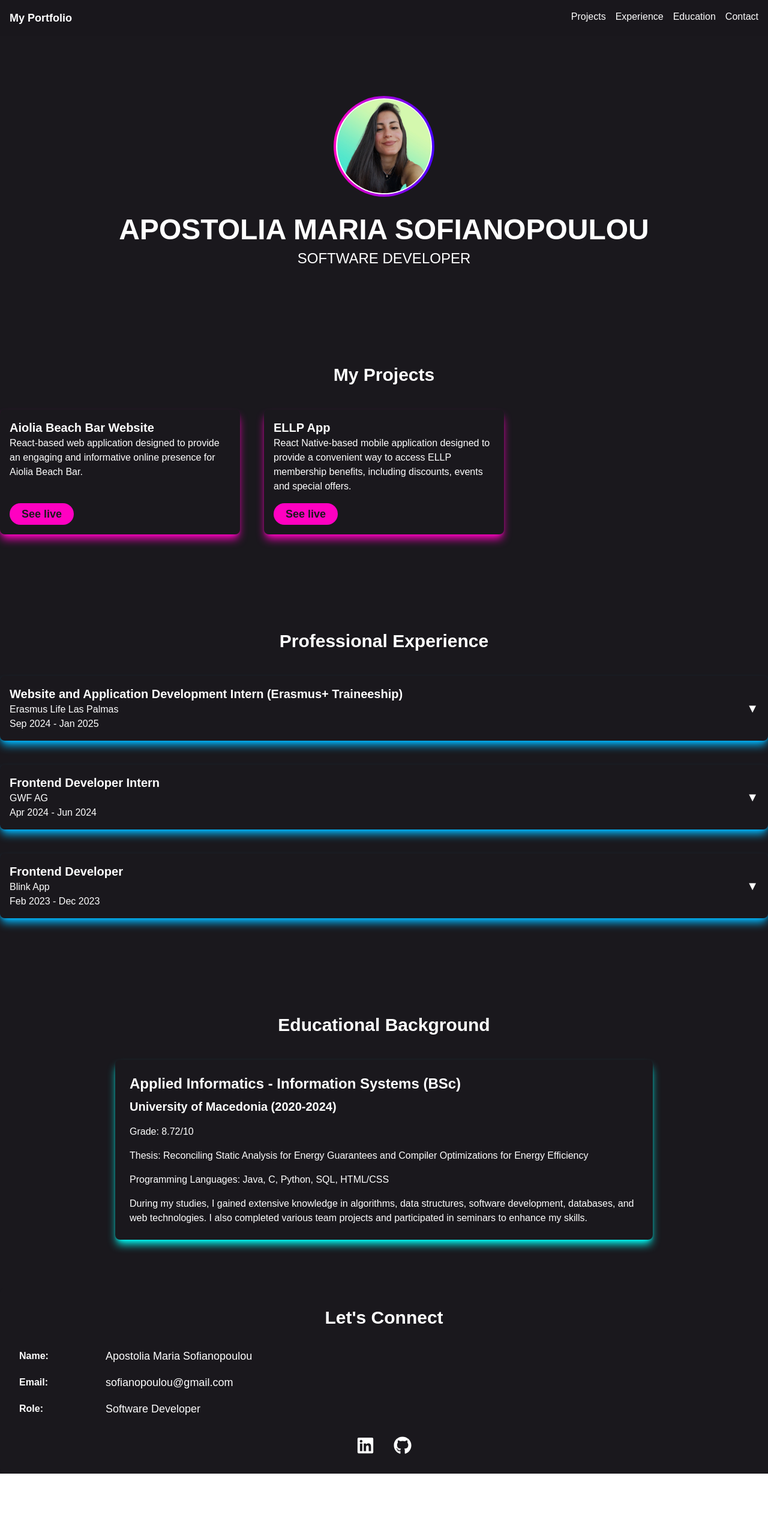
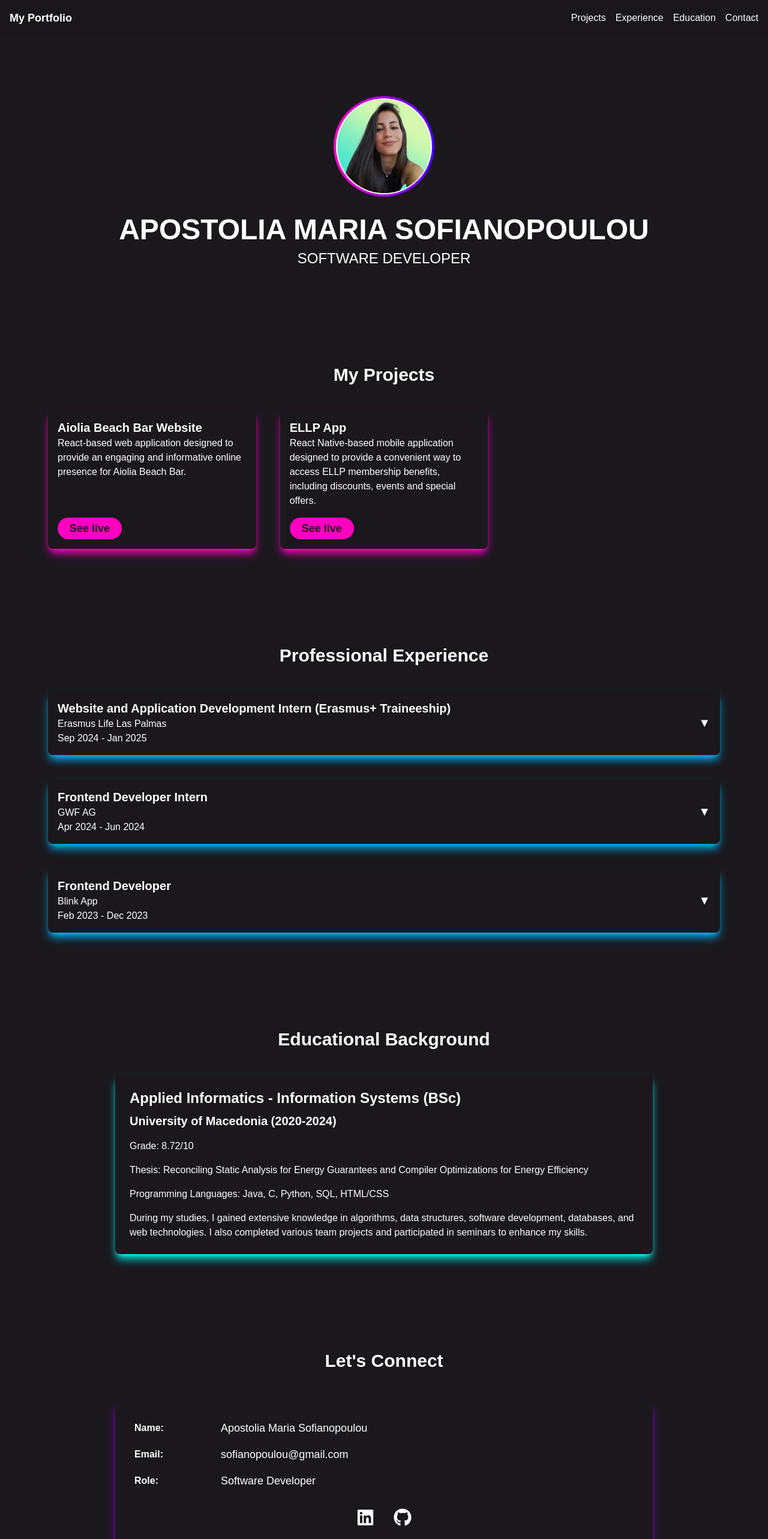
Before and after one commit to Sofianopoulou/portfolio, a React (Create React App) app: page / in a window 1280 px wide. Shown: the top 2566 px of the page at 60% size. Before the commit the page ends 2457 px from the top, so only its background shows below. Built offline with nearby package versions, Linux system fonts and the light colour scheme.

Commit message:
ui: add animation

```diff
--- a/package.json
+++ b/package.json
@@ -10,6 +10,7 @@
     "@types/node": "^22.10.1",
     "@types/react": "^18.3.12",
     "@types/react-dom": "^18.3.1",
+    "framer-motion": "^11.13.1",
     "react": "^18.3.1",
     "react-dom": "^18.3.1",
     "react-icons": "^5.4.0",
--- a/src/components/Contact.tsx
+++ b/src/components/Contact.tsx
@@ -1,13 +1,26 @@
 import { FaLinkedin, FaGithub } from "react-icons/fa";
+import { motion } from "framer-motion";
 
 const Contact = () => {
   return (
-    <div
-      id="contact"
-      className="bg-background text-white p-8 rounded-lg shadow-lg space-y-8"
+    <section id="contact" className="py-20 text-white">
+      <motion.h2
+        className="text-3xl font-semibold text-center mb-12"
+        initial={{ opacity: 0, y: 20 }}
+        whileInView={{ opacity: 1, y: 0 }}
+        transition={{ duration: 1, ease: "easeOut", delay: 0.2 }}
+        viewport={{ once: true }}
       >
-      <h2 className="text-3xl font-semibold text-center mb-6">Let's Connect</h2>
+        Let's Connect
+      </motion.h2>
 
+      <motion.div
+        className="max-w-4xl mx-auto p-8 rounded-lg shadow-lg shadow-purple space-y-8"
+        initial={{ opacity: 0, y: 20 }}
+        whileInView={{ opacity: 1, y: 0 }}
+        transition={{ duration: 1, ease: "easeOut", delay: 0.4 }}
+        viewport={{ once: true }}
+      >
         <div className="space-y-4">
           <div className="flex items-center space-x-4">
             <span className="font-semibold w-32">Name:</span>
@@ -24,22 +37,29 @@ const Contact = () => {
         </div>
 
         <div className="flex justify-center space-x-8 mt-8">
-        <a
+          <motion.a
             href="https://www.linkedin.com/in/apostolia-sofianopoulou/"
             target="_blank"
             rel="noopener noreferrer"
+            className="text-3xl hover:text-purple transition duration-300"
+            whileHover={{ scale: 1.1 }}
+            whileTap={{ scale: 0.9 }}
           >
-          <FaLinkedin className="text-3xl hover:text-light-blue transition duration-300" />
-        </a>
-        <a
+            <FaLinkedin />
+          </motion.a>
+          <motion.a
             href="https://github.com/Sofianopoulou"
             target="_blank"
             rel="noopener noreferrer"
+            className="text-3xl hover:text-purple transition duration-300"
+            whileHover={{ scale: 1.1 }}
+            whileTap={{ scale: 0.9 }}
           >
-          <FaGithub className="text-3xl hover:text-light-blue transition duration-300" />
-        </a>
+            <FaGithub />
+          </motion.a>
         </div>
-    </div>
+      </motion.div>
+    </section>
   );
 };
 
--- a/src/components/EducationalSection.tsx
+++ b/src/components/EducationalSection.tsx
@@ -1,12 +1,26 @@
-import React from "react";
+import { motion } from "framer-motion";
 
 const EducationalSection = () => {
   return (
     <section id="education" className="py-20 bg-gray-200">
-      <h2 className="text-3xl text-center mb-10 text-white font-semibold">
+      <div className="px-4 md:px-12 lg:px-20">
+        <motion.h2
+          className="text-3xl text-center mb-10 text-white font-semibold"
+          initial={{ opacity: 0, y: 20 }}
+          whileInView={{ opacity: 1, y: 0 }}
+          transition={{ duration: 1, ease: "easeOut", delay: 0.2 }}
+          viewport={{ once: true }}
+        >
           Educational Background
-      </h2>
-      <div className="max-w-4xl mx-auto bg-background p-6 shadow-tirquoise shadow-lg rounded-lg hover:shadow-xl transition text-white">
+        </motion.h2>
+
+        <motion.div
+          className="max-w-4xl mx-auto bg-background p-6 shadow-tirquoise shadow-lg rounded-lg hover:shadow-xl transition text-white"
+          initial={{ opacity: 0, y: 20 }}
+          whileInView={{ opacity: 1, y: 0 }}
+          transition={{ duration: 1, ease: "easeOut", delay: 0.4 }}
+          viewport={{ once: true }}
+        >
           <h3 className="text-2xl font-bold mb-2">
             Applied Informatics - Information Systems (BSc)
           </h3>
@@ -21,7 +35,8 @@ const EducationalSection = () => {
             Guarantees and Compiler Optimizations for Energy Efficiency
           </p>
           <p className="mb-4">
-          <strong>Programming Languages:</strong> Java, C, Python, SQL, HTML/CSS
+            <strong>Programming Languages:</strong> Java, C, Python, SQL,
+            HTML/CSS
           </p>
           <p>
             During my studies, I gained extensive knowledge in algorithms, data
@@ -29,6 +44,7 @@ const EducationalSection = () => {
             also completed various team projects and participated in seminars to
             enhance my skills.
           </p>
+        </motion.div>
       </div>
     </section>
   );
--- a/src/components/ExperienceCard.tsx
+++ b/src/components/ExperienceCard.tsx
@@ -1,5 +1,6 @@
 import React, { useState } from "react";
 import { FaMapMarkerAlt } from "react-icons/fa";
+import { motion } from "framer-motion";
 
 interface ExperienceProps {
   company: string;
@@ -23,6 +24,13 @@ const ExperienceCard: React.FC<ExperienceProps> = ({
   const toggleExpand = () => setIsExpanded((prev) => !prev);
 
   return (
+    <motion.div
+      className="px-4 md:px-12 lg:px-20"
+      initial={{ opacity: 0, y: 20 }}
+      whileInView={{ opacity: 1, y: 0 }}
+      transition={{ duration: 1, ease: "easeOut" }}
+      viewport={{ once: true }}
+    >
       <div className="bg-background text-white p-4 shadow-lg shadow-light-blue rounded-lg hover:shadow-xl transition">
         <div
           className="flex justify-between items-center cursor-pointer"
@@ -39,7 +47,8 @@ const ExperienceCard: React.FC<ExperienceProps> = ({
         {isExpanded && (
           <div className="mt-4 space-y-4">
             <div className="flex items-center">
-            <FaMapMarkerAlt className="text-pink-500 mr-2" /> <p>{location}</p>
+              <FaMapMarkerAlt className="text-pink-500 mr-2" />{" "}
+              <p>{location}</p>
             </div>
             <p>{description}</p>
             <div>
@@ -58,6 +67,7 @@ const ExperienceCard: React.FC<ExperienceProps> = ({
           </div>
         )}
       </div>
+    </motion.div>
   );
 };
 
--- a/src/components/ExperienceSection.tsx
+++ b/src/components/ExperienceSection.tsx
@@ -1,12 +1,26 @@
+import { motion } from "framer-motion";
 import ExperienceCard from "./ExperienceCard";
 
 const ExperienceSection = () => {
   return (
     <section id="experience" className="py-20">
-      <h2 className="text-3xl text-center mb-10 text-white font-semibold">
+      <motion.h2
+        className="text-3xl text-center mb-10 text-white font-semibold"
+        initial={{ opacity: 0, y: 20 }}
+        whileInView={{ opacity: 1, y: 0 }}
+        transition={{ duration: 1, ease: "easeOut", delay: 0.2 }}
+        viewport={{ once: true }}
+      >
         Professional Experience
-      </h2>
+      </motion.h2>
+
       <div className="space-y-10">
+        <motion.div
+          initial={{ opacity: 0, y: 20 }}
+          whileInView={{ opacity: 1, y: 0 }}
+          transition={{ duration: 1, ease: "easeOut", delay: 0.4 }}
+          viewport={{ once: true }}
+        >
           <ExperienceCard
             company="Erasmus Life Las Palmas"
             role="Website and Application Development Intern (Erasmus+ Traineeship)"
@@ -22,6 +36,14 @@ const ExperienceSection = () => {
               "Figma",
             ]}
           />
+        </motion.div>
+
+        <motion.div
+          initial={{ opacity: 0, y: 20 }}
+          whileInView={{ opacity: 1, y: 0 }}
+          transition={{ duration: 1, ease: "easeOut", delay: 0.6 }}
+          viewport={{ once: true }}
+        >
           <ExperienceCard
             company="GWF AG"
             role="Frontend Developer Intern"
@@ -36,14 +58,23 @@ const ExperienceSection = () => {
               "SonarQube",
             ]}
           />
+        </motion.div>
+
+        <motion.div
+          initial={{ opacity: 0, y: 20 }}
+          whileInView={{ opacity: 1, y: 0 }}
+          transition={{ duration: 1, ease: "easeOut", delay: 0.8 }}
+          viewport={{ once: true }}
+        >
           <ExperienceCard
             company="Blink App"
             role="Frontend Developer"
             duration="Feb 2023 - Dec 2023"
             location="Remote"
-          description="Frontend developmen and UI/UX design of mobile application for Blink App."
+            description="Frontend development and UI/UX design of mobile application for Blink App."
             technologies={["Flutter", "AWS"]}
           />
+        </motion.div>
       </div>
     </section>
   );
--- a/src/components/Header.tsx
+++ b/src/components/Header.tsx
@@ -1,10 +1,17 @@
-import React from "react";
+import { useState } from "react";
 import { Link } from "react-scroll";
+import { FaBars, FaTimes } from "react-icons/fa";
 
 const Header = () => {
+  const [isMenuOpen, setIsMenuOpen] = useState(false);
+
+  const toggleMenu = () => {
+    setIsMenuOpen(!isMenuOpen);
+  };
+
   return (
-    <header className="fixed top-0 left-0 w-full bg-gray-800 text-white p-4 z-50 bg-transparent-background">
-      <nav className="flex justify-between">
+    <header className="fixed top-0 left-0 w-full bg-transparent-background text-white p-4 z-50">
+      <nav className="flex justify-between items-center">
         <Link
           to="main"
           smooth={true}
@@ -13,12 +20,24 @@ const Header = () => {
         >
           My Portfolio
         </Link>
-        <div className="space-x-4">
+
+        <div className="md:hidden">
+          <button onClick={toggleMenu} className="text-2xl">
+            {isMenuOpen ? <FaTimes /> : <FaBars />}
+          </button>
+        </div>
+
+        <div
+          className={`flex flex-col md:flex-row md:space-x-4 md:ml-auto md:static absolute top-16 left-0 w-full md:w-auto md:bg-transparent bg-gray-800 transition-transform transform ${
+            isMenuOpen ? "translate-x-0" : "-translate-x-full"
+          } md:translate-x-0`}
+        >
           <Link
             to="projects"
             smooth={true}
             duration={800}
-            className="cursor-pointer hover:text-light-blue"
+            className="cursor-pointer hover:text-light-blue p-4 md:p-0"
+            onClick={() => setIsMenuOpen(false)}
           >
             Projects
           </Link>
@@ -26,7 +45,8 @@ const Header = () => {
             to="experience"
             smooth={true}
             duration={800}
-            className="cursor-pointer hover:text-light-blue"
+            className="cursor-pointer hover:text-light-blue p-4 md:p-0"
+            onClick={() => setIsMenuOpen(false)}
           >
             Experience
           </Link>
@@ -34,7 +54,8 @@ const Header = () => {
             to="education"
             smooth={true}
             duration={800}
-            className="cursor-pointer hover:text-light-blue"
+            className="cursor-pointer hover:text-light-blue p-4 md:p-0"
+            onClick={() => setIsMenuOpen(false)}
           >
             Education
           </Link>
@@ -42,7 +63,8 @@ const Header = () => {
             to="contact"
             smooth={true}
             duration={800}
-            className="cursor-pointer hover:text-light-blue"
+            className="cursor-pointer hover:text-light-blue p-4 md:p-0"
+            onClick={() => setIsMenuOpen(false)}
           >
             Contact
           </Link>
--- a/src/components/Main.tsx
+++ b/src/components/Main.tsx
@@ -1,19 +1,40 @@
+import { motion } from "framer-motion";
+
 const MainSection = () => {
   return (
     <section id="main" className="relative bg-cover bg-center text-white py-20">
-      <div className="absolute inset-0 bg-black opacity-40"></div>{" "}
-      <div className="container mx-auto text-center relative z-10 ">
-        <div className="relative inline-block rounded-full p-1 bg-gradient-to-r from-pink to-blue">
+      <div className="absolute inset-0 bg-black opacity-40"></div>
+      <div className="container mx-auto text-center relative z-10 px-4 sm:px-6 lg:px-12">
+        <motion.div
+          className="relative inline-block rounded-full p-1 bg-gradient-to-r from-pink to-blue"
+          initial={{ opacity: 0, scale: 0.8 }}
+          animate={{ opacity: 1, scale: 1 }}
+          transition={{ duration: 1, ease: "easeOut" }}
+        >
           <img
             src="/images/me.png"
             alt="Apostolia Maria Sofianopoulou"
-            className="mx-auto rounded-full w-40 h-40 object-cover "
+            className="mx-auto rounded-full w-40 h-40 object-cover"
           />
-        </div>
-        <h1 className="text-5xl font-semibold mt-6">
+        </motion.div>
+
+        <motion.h1
+          className="text-5xl font-semibold mt-6"
+          initial={{ opacity: 0, y: 20 }}
+          animate={{ opacity: 1, y: 0 }}
+          transition={{ duration: 2, ease: "easeOut", delay: 0.6 }}
+        >
           APOSTOLIA MARIA SOFIANOPOULOU
-        </h1>
-        <h2 className="text-2xl text-white mt-2">SOFTWARE DEVELOPER</h2>
+        </motion.h1>
+
+        <motion.h2
+          className="text-2xl text-white mt-2"
+          initial={{ opacity: 0, y: 20 }}
+          animate={{ opacity: 1, y: 0 }}
+          transition={{ duration: 2, ease: "easeOut", delay: 0.8 }}
+        >
+          SOFTWARE DEVELOPER
+        </motion.h2>
       </div>
     </section>
   );
--- a/src/components/ProjectCard.tsx
+++ b/src/components/ProjectCard.tsx
@@ -1,4 +1,5 @@
 import React from "react";
+import { motion } from "framer-motion";
 
 interface ProjectProps {
   title: string;
@@ -8,7 +9,13 @@ interface ProjectProps {
 
 const ProjectCard: React.FC<ProjectProps> = ({ title, description, link }) => {
   return (
-    <div className="bg-background p-4 shadow-lg shadow-pink rounded-lg hover:shadow-xl transition text-white flex flex-col justify-between h-full">
+    <motion.div
+      className="bg-background p-4 shadow-lg shadow-pink rounded-lg hover:shadow-xl transition text-white flex flex-col justify-between h-full"
+      initial={{ opacity: 0, y: 20 }}
+      whileInView={{ opacity: 1, y: 0 }}
+      transition={{ duration: 1, ease: "easeOut" }}
+      viewport={{ once: true }}
+    >
       <div>
         <h3 className="text-xl font-semibold">{title}</h3>
         <p>{description}</p>
@@ -20,7 +27,7 @@ const ProjectCard: React.FC<ProjectProps> = ({ title, description, link }) => {
       >
         See live
       </a>
-    </div>
+    </motion.div>
   );
 };
 
--- a/src/components/ProjectsSection.tsx
+++ b/src/components/ProjectsSection.tsx
@@ -1,22 +1,47 @@
+import { motion } from "framer-motion";
 import ProjectCard from "./ProjectCard";
 
 const ProjectsSection = () => {
   return (
     <section id="projects" className="py-20 bg-gray-200">
-      <h2 className="text-3xl text-center mb-10 text-white font-semibold">
+      <div className="px-4 md:px-12 lg:px-20">
+        <motion.h2
+          className="text-3xl text-center mb-10 text-white font-semibold"
+          initial={{ opacity: 0, y: 20 }}
+          whileInView={{ opacity: 1, y: 0 }}
+          transition={{ duration: 1, ease: "easeOut", delay: 0.2 }}
+          viewport={{ once: true }}
+        >
           My Projects
-      </h2>
+        </motion.h2>
+
         <div className="grid grid-cols-1 sm:grid-cols-2 lg:grid-cols-3 gap-10">
+          <motion.div
+            initial={{ opacity: 0, y: 20 }}
+            whileInView={{ opacity: 1, y: 0 }}
+            transition={{ duration: 1, ease: "easeOut", delay: 0.4 }}
+            viewport={{ once: true }}
+          >
             <ProjectCard
               title="Aiolia Beach Bar Website"
               description="React-based web application designed to provide an engaging and informative online presence for Aiolia Beach Bar."
               link="https://aiolia.gr/"
             />
+          </motion.div>
+
+          <motion.div
+            initial={{ opacity: 0, y: 20 }}
+            whileInView={{ opacity: 1, y: 0 }}
+            transition={{ duration: 1, ease: "easeOut", delay: 0.6 }}
+            viewport={{ once: true }}
+          >
             <ProjectCard
               title="ELLP App"
               description="React Native-based mobile application designed to provide a convenient way to access ELLP membership benefits, including discounts, events and special offers."
               link="#"
             />
+          </motion.div>
+        </div>
       </div>
     </section>
   );
```
Also changed, not shown: 1 other file (tests, documents, lock files or other folders). Lines whose indentation alone changed are shown as unchanged.
